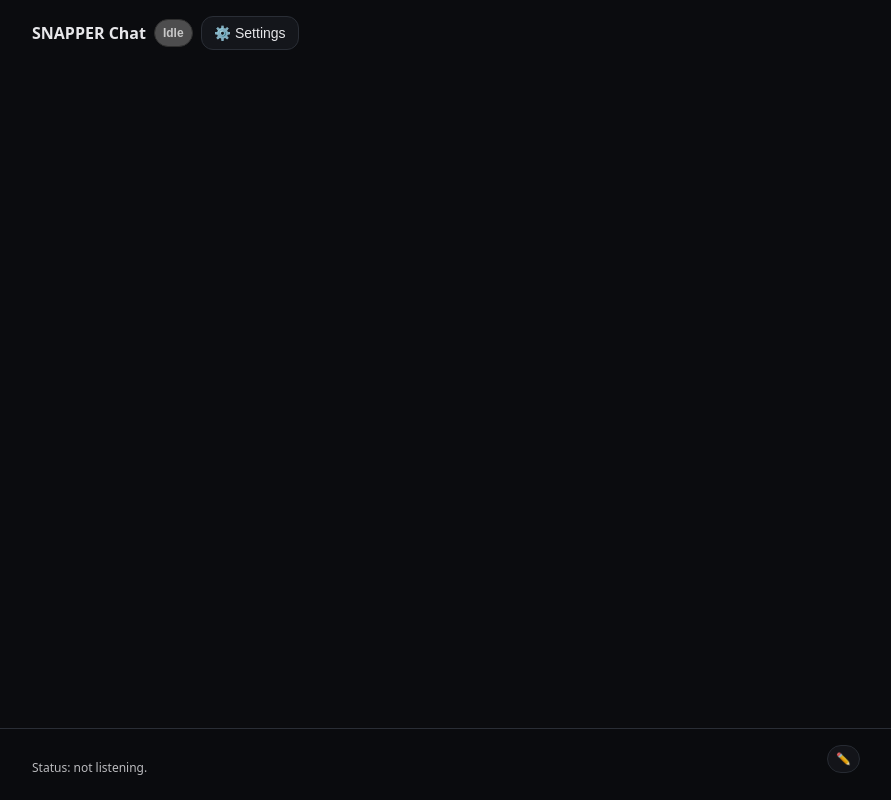
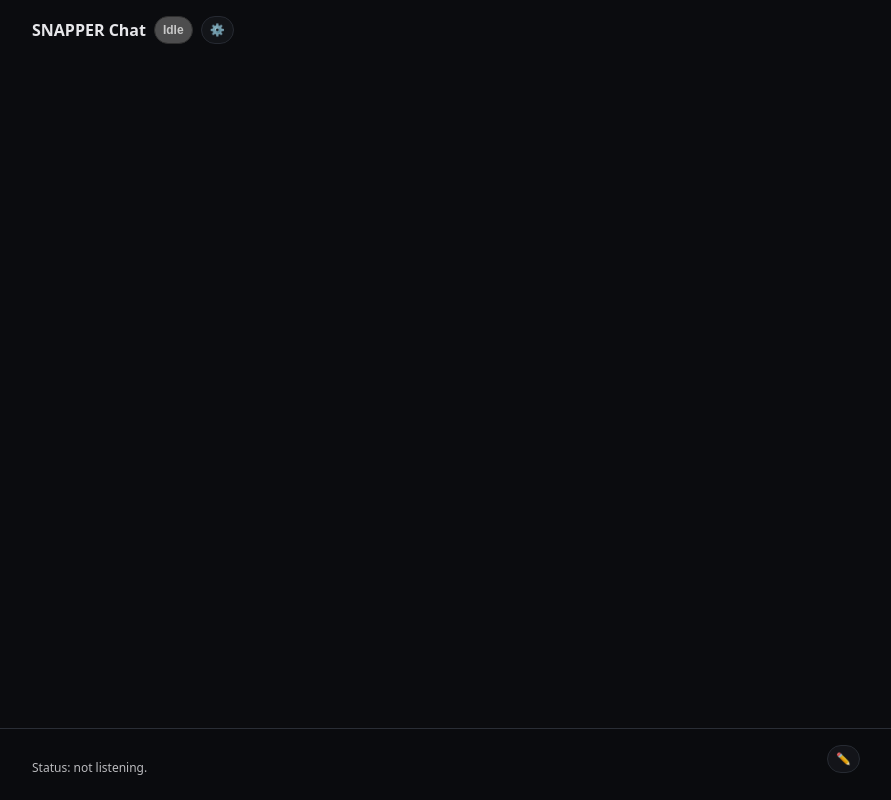
Before and after one commit to roberttwomey/bff-model, a plain HTML site: page static/index.html in a window 1280 px wide. Shown: the whole page, without its empty margins (198-1089 px from the left). Drawn offline with Linux system fonts and the light colour scheme; no server answers.

Commit message:
streamlined UI, working well

```diff
--- a/static/index.html
+++ b/static/index.html
@@ -122,7 +122,7 @@
       <strong>SNAPPER Chat</strong>
       <button id="vadState" class="pill vad state off" style="cursor:pointer;">Idle</button>
       <div class="settings-menu">
-        <button id="settingsToggle" class="settings-button">⚙️ Settings</button>
+        <button id="settingsToggle" class="pill">⚙️</button>
         <div id="settingsDropdown" class="settings-dropdown">
           <div class="settings-section">
             <div class="settings-section-title">Server & Model</div>
```
